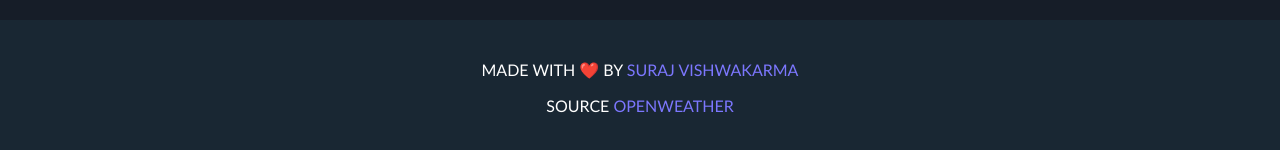
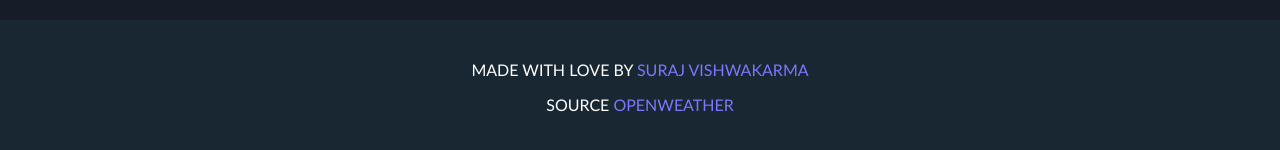
Before and after one commit to surajondev/get-weather, a React (Create React App) app: page / in a window 1280 px wide. Shown: the part 772-922 px from the top of the page. Built offline with nearby package versions, Linux system fonts and the light colour scheme; no server answers.

Commit message:
I edited the footer

```diff
--- a/footer-fix.js
+++ b/footer-fix.js
@@ -6,7 +6,7 @@
         <footer>
             <div class="container">
                 <center>
-                    <p className="p-footer">Made with ❤️</p>
+                    <p className="p-footer">Made with Love</p>
                     <p className="p-footer">Copyright <a href="https://github.com/surajsrv11">Suraj Vishwakarma</a></p>
                     <p className="p-footer">Source <a href="https://openweathermap.org/">OpenWeather</a></p>
                 </center>
--- a/src/Footer.js
+++ b/src/Footer.js
@@ -6,7 +6,7 @@
         <footer>
             <div className="container">
                 <center>
-                    <p className="p-footer">Made with ❤️ by <a href="https://github.com/surajsrv11">Suraj Vishwakarma</a></p>
+                    <p className="p-footer">Made with Love by <a href="https://github.com/surajsrv11">Suraj Vishwakarma</a></p>
                     <p className="p-footer">Source <a href="https://openweathermap.org/">OpenWeather</a></p>
                 </center>
             </div>
```
